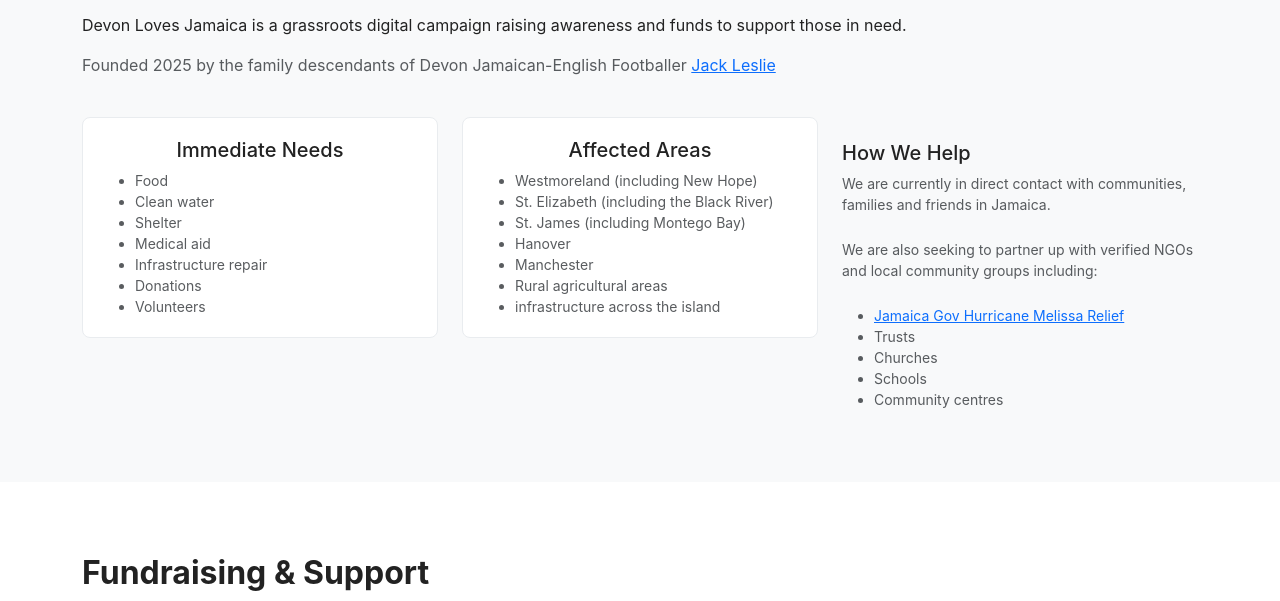
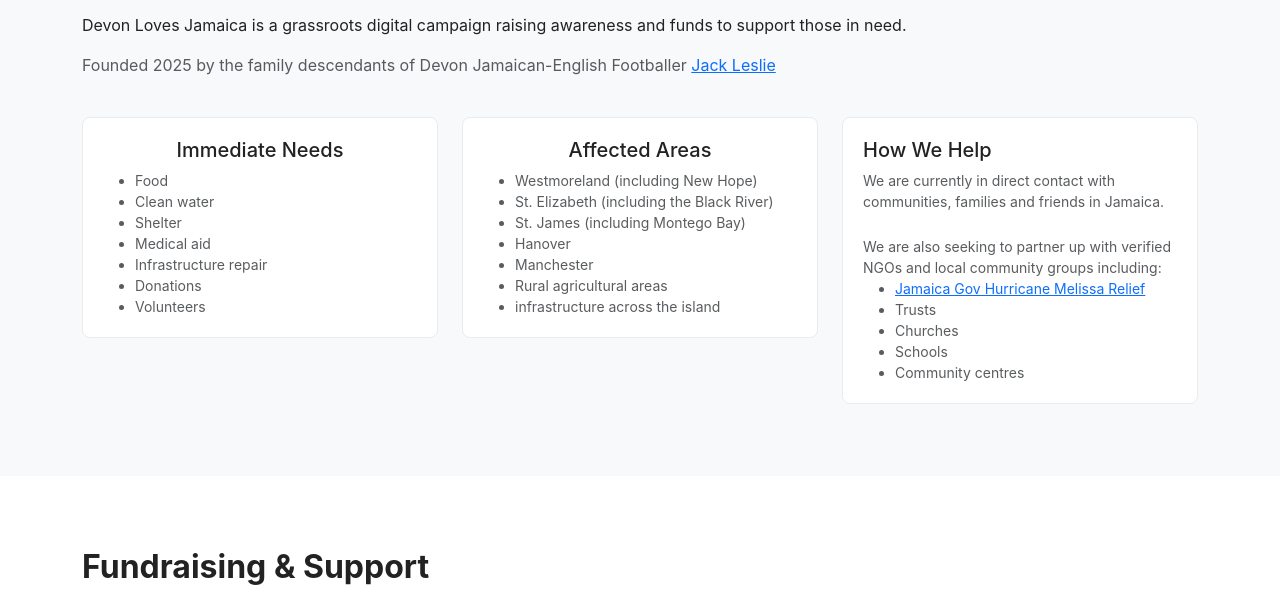
Before and after one commit to GEOAC/devon-loves-jamaica, a plain HTML site: page index.html in a window 1280 px wide. Shown: the part 639-1240 px from the top of the page. Drawn offline with nearby package versions, Linux system fonts and the light colour scheme.

Commit message:
fix closing div

```diff
--- a/index.html
+++ b/index.html
@@ -247,6 +247,7 @@ color: var(--gold);}
         <p>Hurricane Melissa made landfall in Jamaica on October 28, 2025, as a catastrophic Category 5 storm, the most powerful in the island's history.</p>
         <p>Devon Loves Jamaica is a grassroots digital campaign raising awareness and funds to support those in need.</p>
     <p class="text-muted">Founded 2025 by the family descendants of Devon Jamaican-English Footballer <a href="https://jackleslie.co.uk/">Jack Leslie</a></p>
+
     <div class="row gy-3 mt-4">
         <div class="col-sm-6 col-md-4">
           <div class="info-card text-center">
@@ -276,15 +277,14 @@ color: var(--gold);}
 </ul>
           </div>
         </div>
-        <div class="col-sm-12 col-md-4">
-          <br class="info-card text-start">
+        <div class="col-sm-6 col-md-4">
+          <div class="info-card text-start">
             <h3 class="h5">How We Help</h3>
-            <p class="small text-muted mb-0">We are currently in direct contact with communities, families and friends in Jamaica.</p></br>
+            <p class="small text-muted mb-0">We are currently in direct contact with communities, families and friends in Jamaica.</p><br>
             <p class="small text-muted mb-0">We are also seeking to partner up with verified NGOs and local community groups including:</p>
-            <br>
+
             <ul class="small text-muted text-start mb-0">
-<li><a href="https://supportjamaica.gov.jm/">Jamaica Gov Hurricane Melissa Relief
-</a></li>
+                    <li><a href="https://supportjamaica.gov.jm/">Jamaica Gov Hurricane Melissa Relief</a></li>
                     <li>Trusts</li>
                     <li>Churches</li>
                     <li>Schools</li>
@@ -293,6 +293,7 @@ color: var(--gold);}
             </div>
           </div>
         </div>
+
 </div>
   </section>
 
```
Lines whose indentation alone changed are shown as unchanged.
